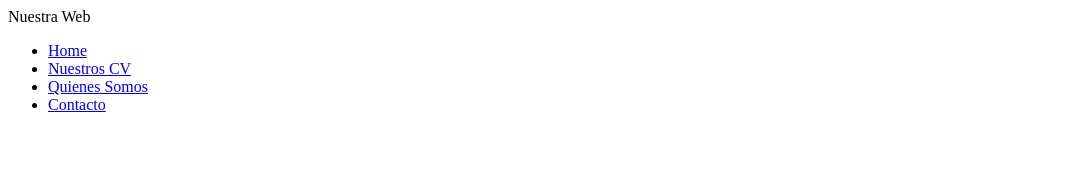
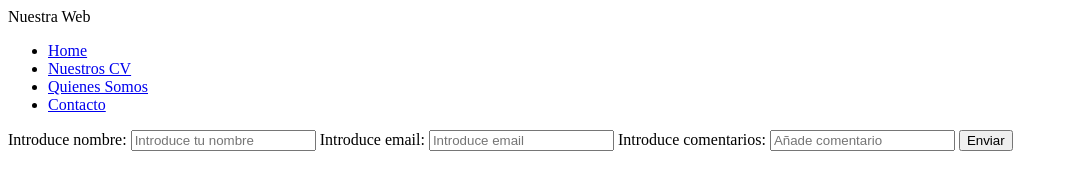
Before and after one commit to AdrianArcoGonzalez/202207-w1ch2-ivan-garcia-adrian-arco, a plain HTML site: page Contacto.html in a window 1280 px wide. Shown: the whole page, without its empty margins (0-1068 px from the left). Drawn offline with Linux system fonts and the light colour scheme.

Commit message:
added formular to contact page

```diff
--- a/Contacto.html
+++ b/Contacto.html
@@ -15,8 +15,17 @@
           <li><a href="Nuestros-cv.html">Nuestros CV</a></li>
           <li><a href="Quienes-somos.html">Quienes Somos</a></li>
           <li><a href="Contacto.html">Contacto</a></li>
-      </ul>
-    </nav>
+        </ul>
+      </nav>
     </header>
+
+    <form action="submit">
+      <label for="name"> Introduce nombre:</label>
+      <input id="name" type="text" placeholder="Introduce tu nombre" />
+      <label for="email">Introduce email:</label>
+      <input id="email" type="text" placeholder="Introduce email" />
+      <label for="comentar">Introduce comentarios:</label>
+      <input id="comentar" type="text" placeholder="Añade comentario" />
+      <button type="submit">Enviar</button>
   </body>
 </html>
```
